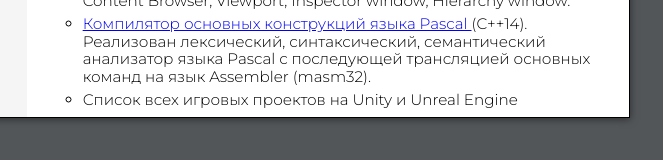
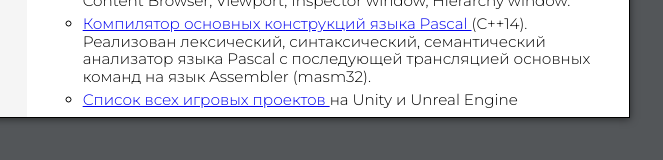
Before and after one commit to Mainkid/CV-page, a plain HTML site: page index.html in a window 1280 px wide. Shown: the part 994-1154 px from the top of the page, 418-1081 px from the left. Drawn offline with nearby package versions, Linux system fonts and the light colour scheme; a script that the page names is missing.

Commit message:
link added

```diff
--- a/index.html
+++ b/index.html
@@ -194,7 +194,7 @@
 										Также реализованы базовые элементы GUI - Content Browser, Viewport, Inspector window, Hierarchy window.</li>
                                         <li><a href="https://github.com/Mainkid/Pascal-Compiler">Компилятор основных конструкций языка Pascal </a> (C++14). Реализован лексический, синтаксический, семантический анализатор языка Pascal
 											с последующей трансляцией основных команд на язык Assembler (masm32).</li>
-                                        <li>Список всех игровых проектов на Unity и Unreal Engine</li>
+                                        <li><a href="https://github.com/Mainkid/ProjectsList">Список всех игровых проектов </a> на Unity и Unreal Engine</li>
                                     </ul>
 									</div>
                                 </li>
```
